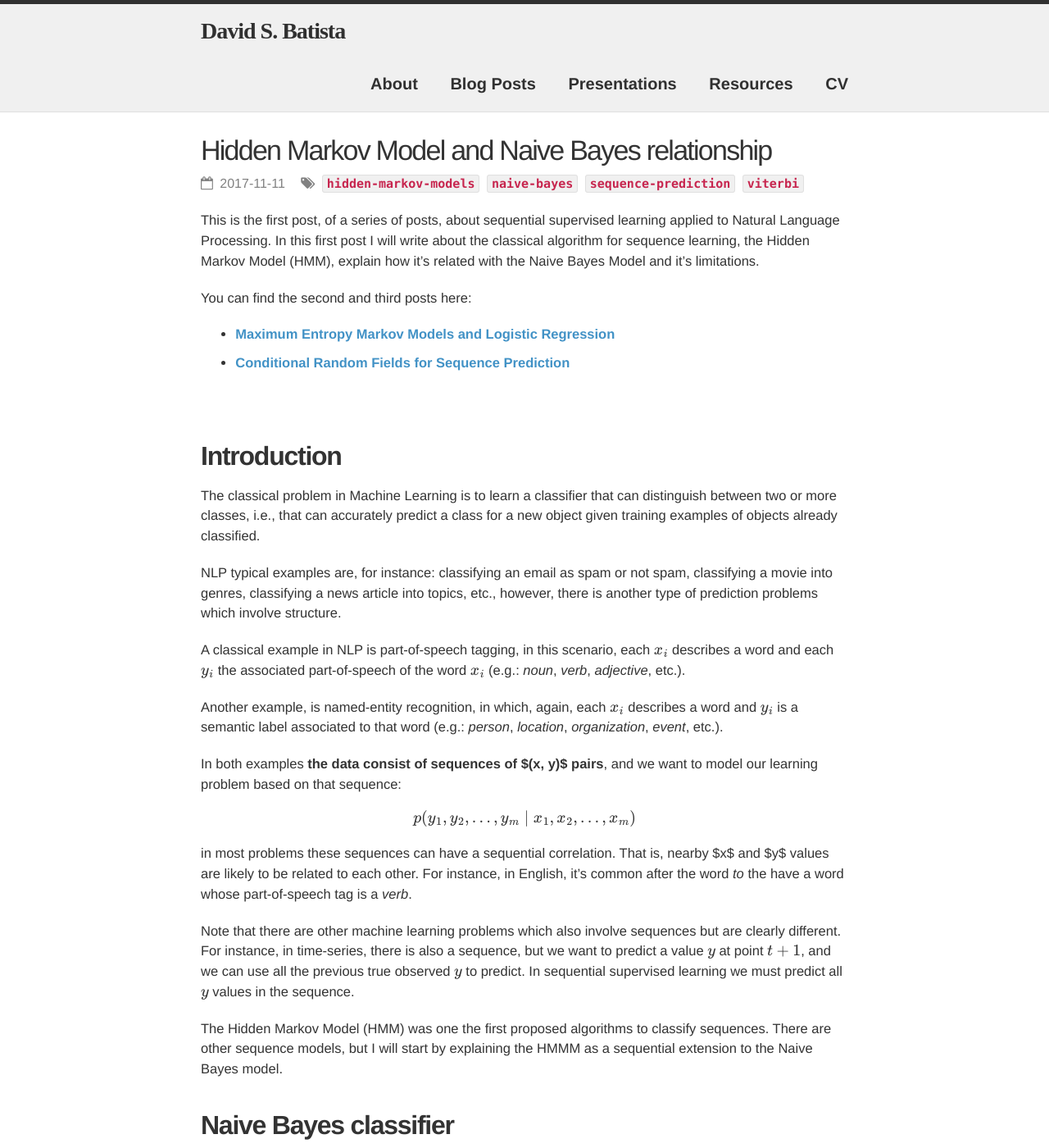
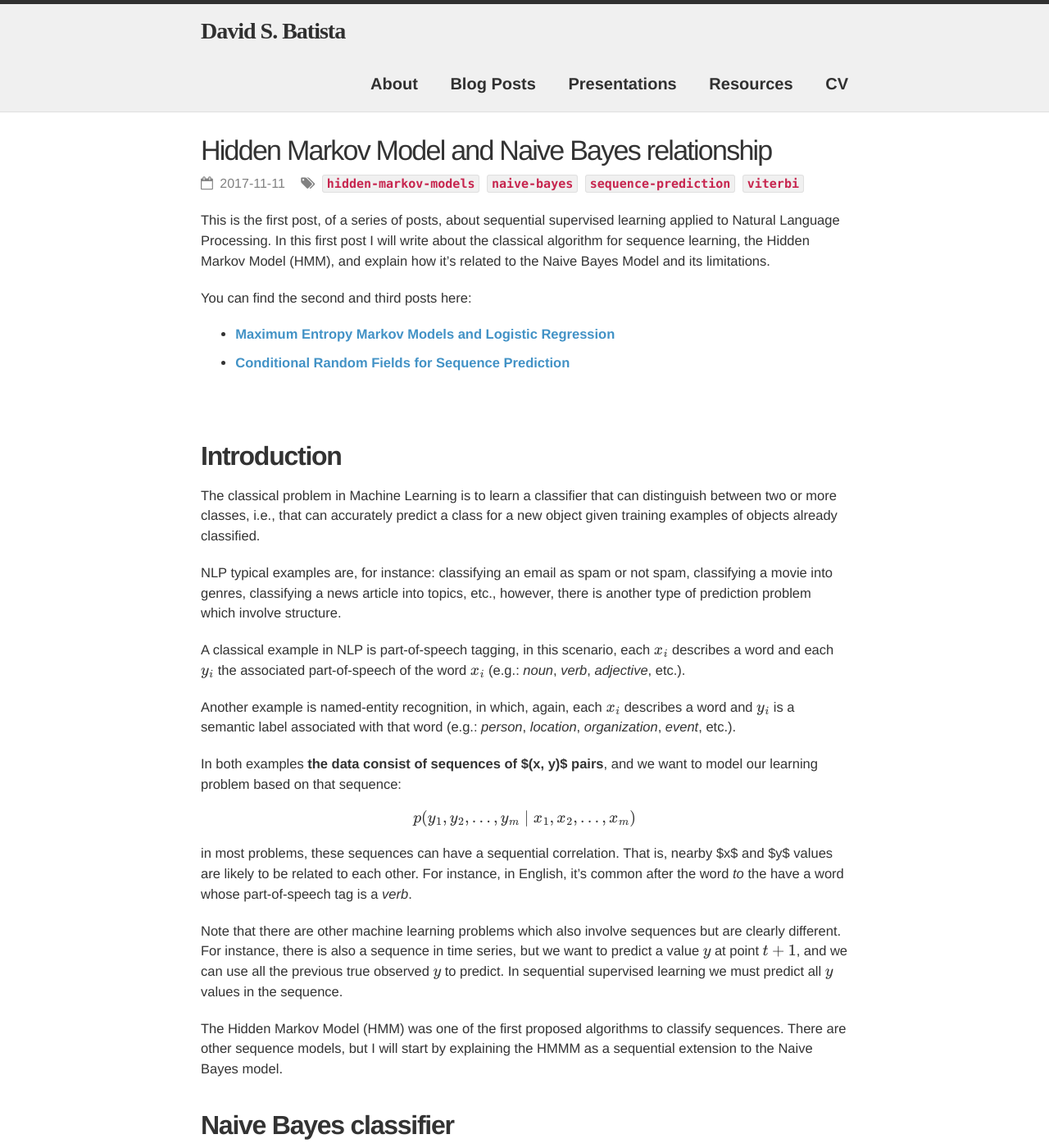
Before and after one commit to davidsbatista/davidsbatista.net, a Jekyll site: the page built from _posts/2017-11-11-HHM_and_Naive_Bayes.md, in a window 1280 px wide and 1400 px high. Shown: the whole window at 82% size. Built offline with Jekyll 4.4.1, drawn with Linux system fonts in a browser that asks for light colours; nearby versions of some CDN libraries; some web fonts are replaced; comment, search, counter and statistics services are not loaded; some of the changed text lies outside the part shown.

Commit message:
fixing HMM and Naive Bayes spelling errors

```diff
--- a/_posts/2017-11-11-HHM_and_Naive_Bayes.md
+++ b/_posts/2017-11-11-HHM_and_Naive_Bayes.md
@@ -7,10 +7,10 @@ categories: [blog]
 comments: true
 disqus_identifier: 20171111
 preview_pic: /assets/images/2017-11-11-HMM.png
-description: An introduction to Hidden Markov Models, one of the first proposed algorithms for sequence prediction, and it's relationships with the Naive Bayes approach.
+description: An introduction to Hidden Markov Models, one of the first proposed algorithms for sequence prediction, and its relationships with the Naive Bayes approach.
 ---
 
-This is the first post, of a series of posts, about sequential supervised learning applied to Natural Language Processing. In this first post I will write about the classical algorithm for sequence learning, the Hidden Markov Model (HMM), explain how it's related with the Naive Bayes Model and it's limitations.
+This is the first post, of a series of posts, about sequential supervised learning applied to Natural Language Processing. In this first post I will write about the classical algorithm for sequence learning, the Hidden Markov Model (HMM), and explain how it's related to the Naive Bayes Model and its limitations.
 
 You can find the second and third posts here:
 
@@ -24,21 +24,21 @@ You can find the second and third posts here:
 
 The classical problem in Machine Learning is to learn a classifier that can distinguish between two or more classes, i.e., that can accurately predict a class for a new object given training examples of objects already classified.
 
-NLP typical examples are, for instance: classifying an email as spam or not spam, classifying a movie into genres, classifying a news article into topics, etc., however, there is another type of prediction problems which involve structure.
+NLP typical examples are, for instance: classifying an email as spam or not spam, classifying a movie into genres, classifying a news article into topics, etc., however, there is another type of prediction problem which involve structure.
 
 A classical example in NLP is part-of-speech tagging, in this scenario, each $$x_{i}$$ describes a word and each $$y_{i}$$ the associated part-of-speech of the word $$x_{i}$$ (e.g.: _noun_, _verb_, _adjective_, etc.).
 
-Another example, is named-entity recognition, in which, again, each $$x_{i}$$ describes a word and $$y_{i}$$ is a semantic label associated to that word (e.g.: _person_, _location_, _organization_, _event_, etc.).
+Another example is named-entity recognition, in which, again, each $$x_{i}$$ describes a word and $$y_{i}$$ is a semantic label associated with that word (e.g.: _person_, _location_, _organization_, _event_, etc.).
 
 In both examples __the data consist of sequences of $(x, y)$ pairs__, and we want to model our learning problem based on that sequence:
 
 $$p(y_1, y_2, \dots, y_m \mid x_1, x_2, \dots, x_m)$$
 
-in most problems these sequences can have a sequential correlation. That is, nearby $x$ and $y$ values are likely to be related to each other. For instance, in English, it's common after the word _to_ the have a word whose part-of-speech tag is a _verb_.
+in most problems, these sequences can have a sequential correlation. That is, nearby $x$ and $y$ values are likely to be related to each other. For instance, in English, it's common after the word _to_ the have a word whose part-of-speech tag is a _verb_.
 
-Note that there are other machine learning problems which also involve sequences but are clearly different. For instance, in time-series, there is also a sequence, but we want to predict a value $$y$$ at point $$t+1$$, and we can use all the previous true observed $$y$$ to predict. In sequential supervised learning we must predict all $$y$$ values in the sequence.
+Note that there are other machine learning problems which also involve sequences but are clearly different. For instance, there is also a sequence in time series, but we want to predict a value $$y$$ at point $$t+1$$, and we can use all the previous true observed $$y$$ to predict. In sequential supervised learning we must predict all $$y$$ values in the sequence.
 
-The Hidden Markov Model (HMM) was one the first proposed algorithms to classify sequences. There are other sequence models, but I will start by explaining the HMMM as a sequential extension to the Naive Bayes model.
+The Hidden Markov Model (HMM) was one of the first proposed algorithms to classify sequences. There are other sequence models, but I will start by explaining the HMMM as a sequential extension to the Naive Bayes model.
 
 ## __Naive Bayes classifier__
 
@@ -123,17 +123,17 @@ Again, this is calculated for each class $$y_{i}$$, and we assign to the new obs
 
 ## __From Naive Bayes to Hidden Markov Models__
 
-The model presented before predicts a class for a set of features associated to an observation. To predict a class sequence $$y=(y_{1}, \dots, y_{n})$$ for sequence of observation $$x=(x_{1}, \dots, y_{n})$$, a simple sequence model can be formulated as a product over single Naïve Bayes models:
+The model presented before predicts a class for a set of features associated with an observation. To predict a class sequence $$y=(y_{1}, \dots, y_{n})$$ for a sequence of observations $$x=(x_{1}, \dots, y_{n})$$, a simple sequence model can be formulated as a product over single Naïve Bayes models:
 
 $$ p(\vec{y} \mid \vec{x}) = \prod_{i=1}^{n} p(y_{i}) \cdot p(x_{i} \mid y_{i}) $$
 
-Two aspects about this model:
+Two aspects of this model:
 
-* there is only one feature at each sequence position, namely the identity of the respective observation due the assumption that each feature is generated independently, conditioned on the class $$y_{i}$$.
+* there is only one feature at each sequence position, namely the identity of the respective observation due to the assumption that each feature is generated independently, conditioned on the class $$y_{i}$$.
 
 * it doesn't capture interactions between the observable variables $$x_{i}$$.
 
-It is however reasonable to assume that there are dependencies at consecutive sequence positions $$y_{i}$$, remember the example above about the part-of-speech tags ?
+It is reasonable to assume that there are dependencies at consecutive sequence positions $$y_{i}$$, remember the example above about the part-of-speech tags?
 
 This is where the First-order Hidden Markov Model appears, introducing the __Markov Assumption__:
 
@@ -146,7 +146,7 @@ This is where the First-order Hidden Markov Model appears, introducing the __Mar
 
 $$ p(\vec{y} \mid \vec{x}) = \prod_{i=1}^{n} p(y_{i} \mid y_{i-1}) \cdot p(x_{i} \mid y_{i}) $$
 
-which written in it's more general form:
+which is written in its more general form:
 
 $$ p(\vec{x}) = \sum_{y \in Y} \prod_{i=1}^{n} p(y_{i} \mid y_{i-1}) \cdot p(x_{i} \mid y_{i}) $$
 
```
Also changed, not shown: other parts of _posts/2017-11-11-HHM_and_Naive_Bayes.md (+15 -16 lines).
